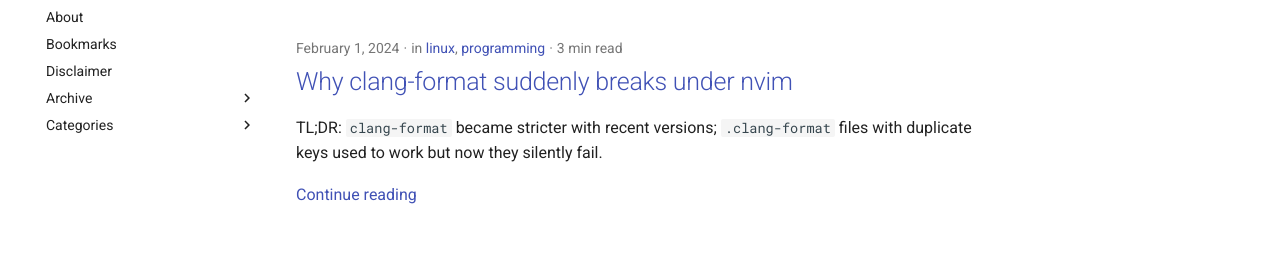
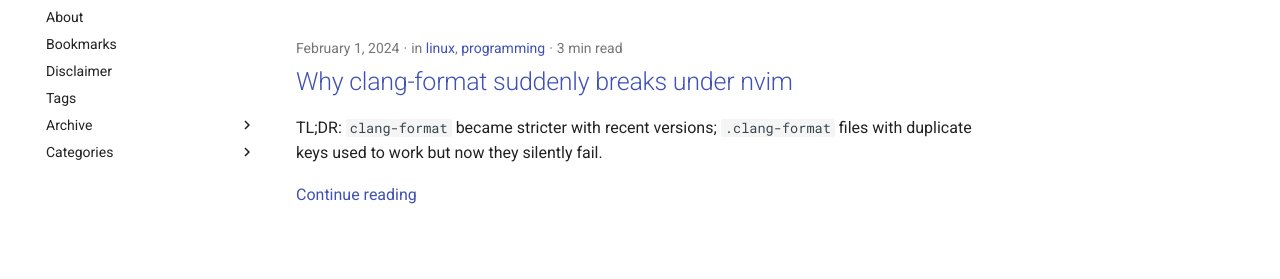
Before and after one commit to patrislav1/p-hu.de, an MkDocs documentation site: the page built from docs/index.md, in a window 1280 px wide. Shown: the part 148-427 px from the top of the page. Built offline with MkDocs 1.6.1 and Material for MkDocs 9.7.7, drawn with Linux system fonts in a browser that asks for light colours; plug-ins that fetch from the network failed and are left out.

```diff
--- a/mkdocs.yml
+++ b/mkdocs.yml
@@ -4,6 +4,9 @@ site_url: https://www.p-hu.de
 copyright: © 2024 Patrick Huesmann. This work is licensed under <a href="https://creativecommons.org/licenses/by-sa/4.0/">CC BY-SA 4.0</a>
 plugins:
   - search
+  - privacy
+  - tags:
+      tags_file: tags.md
   - glightbox:
       auto_caption: true
       background: black
```
Also changed, not shown: docs/tags.md (added, +3 -0 lines), 1 other file.
